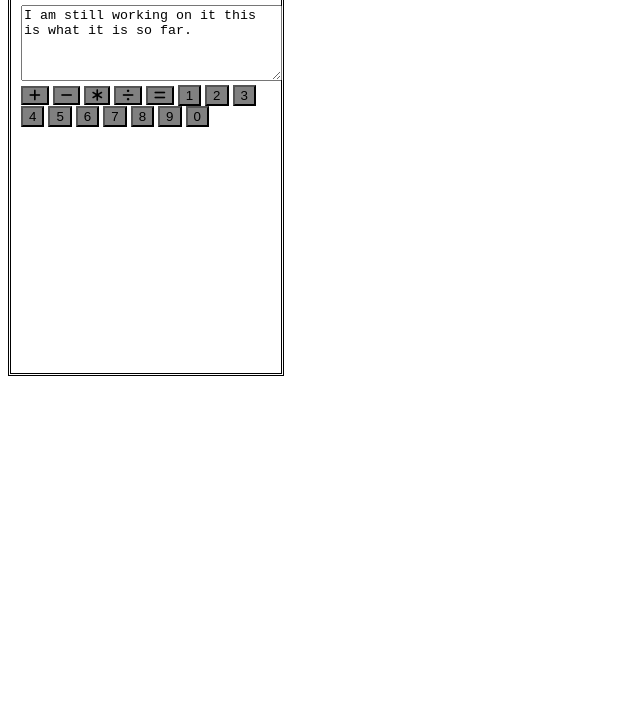
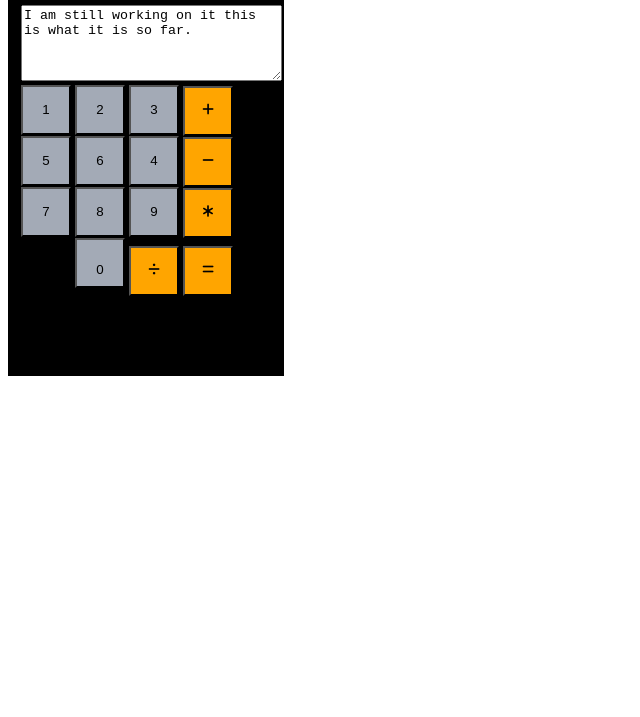
Before and after one commit to az538/calculator, a plain HTML site: page index.html in a window 1280 px wide. Shown: the part 83-800 px from the top of the page, without its empty margins (0-640 px from the left). Drawn offline with Linux system fonts and the light colour scheme.

Commit message:
Add files via upload

```diff
--- a/index.html
+++ b/index.html
@@ -7,6 +7,27 @@
     <title>Document</title>
   </head>
   <style>
+    .i2 {
+      background-color: orange;
+    }
+    .div {
+      padding-left: 54px;
+    }
+    .zero {
+      background-color: rgb(163, 170, 182);
+      padding-top: 15px;
+    }
+    h2 {
+      color: white;
+    }
+    .saddness {
+      background-color: rgb(163, 170, 182);
+      padding-top: 15px;
+    }
+    .i {
+      padding-top: 15px;
+      background-color: orange;
+    }
     h2 {
       text-align: center;
     }
@@ -17,18 +38,20 @@
       background-color: blue;
     }
     #flex {
-      display: inline-flex;
+      display: inline-grid;
     }
     button {
-      background-color: grey;
       text-align: left;
-      size: 20px;
+      height: 50px;
+      width: 50px;
+      text-align: center;
     }
     .calc {
       border-style: double;
       padding: 10px;
       width: 250px;
       height: 425px;
+      background-color: black;
     }
   </style>
   <body>
@@ -41,21 +64,21 @@
       <textarea name="" id="" cols="30" rows="10">
 I am still working on it this is what it is so far.</textarea
       >
-      <button id="flex"><i class="fas fa-plus"></i></button>
-      <button id="flex"><i class="fas fa-minus"></i></button>
-      <button id="flex"><i class="fas fa-asterisk"></i></button>
-      <button id="flex"><i class="fas fa-divide"></i></button>
-      <button id="flex"><i class="fas fa-equals"></i></button>
-      <button id="flex">1</button>
-      <button id="flex">2</button>
-      <button id="flex">3</button>
-      <button id="flex">4</button>
-      <button id="flex">5</button>
-      <button id="flex">6</button>
-      <button id="flex">7</button>
-      <button id="flex">8</button>
-      <button id="flex">9</button>
-      <button id="flex">0</button>
+      <button id="flex" class="saddness">1</button>
+      <button id="flex" class="saddness">2</button>
+      <button id="flex" class="saddness">3</button>
+      <button class="i" id="flex"><i class="fas fa-plus"></i></button>
+      <button id="flex" class="saddness">5</button>
+      <button id="flex" class="saddness">6</button>
+      <button id="flex" class="saddness">4</button>
+      <button id="flex" class="i"><i class="fas fa-minus"></i></button>
+      <button id="flex" class="saddness">7</button>
+      <button id="flex" class="saddness">8</button>
+      <button id="flex" class="saddness">9</button>
+      <button id="flex" class="i"><i class="fas fa-asterisk"></i></button>
+      <div id="flex" class="div"><button class="zero">0</button></div>
+      <button id="flex" class="i"><i class="fas fa-divide"></i></button>
+      <button class="i" id="flex"><i class="fas fa-equals"></i></button>
     </div>
   </body>
 </html>
```
